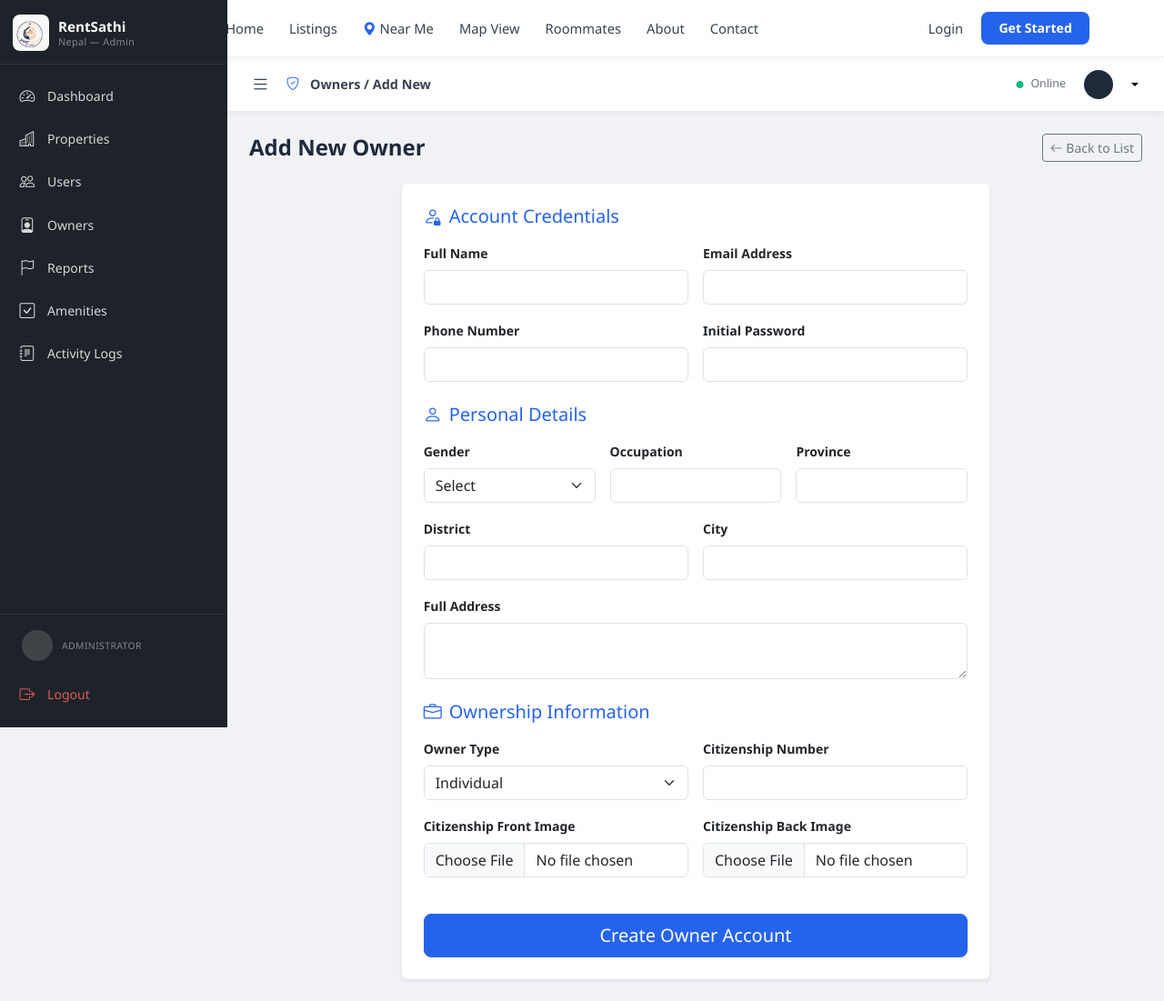
After one commit to Sudippaneru092/RentSathiNepal, a Python web app: template app/templates/admin/add_owner.html in a window 1280 px wide. The commit adds this page. Shown: the whole page at 91% size. Run offline with Jinja, Linux system fonts and the light colour scheme; the template is opened without the code that fills it, so the values that code supplies are empty.

Commit message:
user creation functionality :admin

```diff
--- /dev/null
+++ b/app/templates/admin/add_owner.html
@@ -0,0 +1,105 @@
+{% extends "admin/admin_base.html" %}
+
+{% block admin_breadcrumb %}Owners / Add New{% endblock %}
+
+{% block admin_content %}
+<div class="d-flex align-items-center justify-content-between mb-4">
+    <h4 class="fw-bold mb-0">Add New Owner</h4>
+    <a href="{{ url_for('admin.owners') }}" class="btn btn-outline-secondary btn-sm">
+        <i class="bi bi-arrow-left"></i> Back to List
+    </a>
+</div>
+
+<div class="row">
+    <div class="col-lg-8 mx-auto">
+        <form method="POST" enctype="multipart/form-data" class="card border-0 shadow-sm">
+            <div class="card-body p-4">
+
+                <!-- Section 1: Account Credentials -->
+                <h5 class="text-primary mb-3"><i class="bi bi-person-lock me-2"></i>Account Credentials</h5>
+                <div class="row g-3 mb-4">
+                    <div class="col-md-6">
+                        <label class="form-label small fw-bold">Full Name</label>
+                        <input type="text" name="full_name" class="form-control" required>
+                    </div>
+                    <div class="col-md-6">
+                        <label class="form-label small fw-bold">Email Address</label>
+                        <input type="email" name="email" class="form-control" required>
+                    </div>
+                    <div class="col-md-6">
+                        <label class="form-label small fw-bold">Phone Number</label>
+                        <input type="text" name="phone" class="form-control">
+                    </div>
+                    <div class="col-md-6">
+                        <label class="form-label small fw-bold">Initial Password</label>
+                        <input type="password" name="password" class="form-control" required minlength="8">
+                    </div>
+                </div>
+
+                <!-- Section 2: Personal Details -->
+                <h5 class="text-primary mb-3"><i class="bi bi-person me-2"></i>Personal Details</h5>
+                <div class="row g-3 mb-4">
+                    <div class="col-md-4">
+                        <label class="form-label small fw-bold">Gender</label>
+                        <select name="gender" class="form-select">
+                            <option value="">Select</option>
+                            <option value="male">Male</option>
+                            <option value="female">Female</option>
+                            <option value="other">Other</option>
+                        </select>
+                    </div>
+                    <div class="col-md-4">
+                        <label class="form-label small fw-bold">Occupation</label>
+                        <input type="text" name="occupation" class="form-control">
+                    </div>
+                    <div class="col-md-4">
+                        <label class="form-label small fw-bold">Province</label>
+                        <input type="text" name="province" class="form-control">
+                    </div>
+                    <div class="col-md-6">
+                        <label class="form-label small fw-bold">District</label>
+                        <input type="text" name="district" class="form-control">
+                    </div>
+                    <div class="col-md-6">
+                        <label class="form-label small fw-bold">City</label>
+                        <input type="text" name="city" class="form-control">
+                    </div>
+                    <div class="col-12">
+                        <label class="form-label small fw-bold">Full Address</label>
+                        <textarea name="address" class="form-control" rows="2"></textarea>
+                    </div>
+                </div>
+
+                <!-- Section 3: Business/Ownership Info -->
+                <h5 class="text-primary mb-3"><i class="bi bi-briefcase me-2"></i>Ownership Information</h5>
+                <div class="row g-3 mb-4">
+                    <div class="col-md-6">
+                        <label class="form-label small fw-bold">Owner Type</label>
+                        <select name="owner_type" class="form-select" required>
+                            <option value="individual">Individual</option>
+                            <option value="agency">Agency</option>
+                        </select>
+                    </div>
+                    <div class="col-md-6">
+                        <label class="form-label small fw-bold">Citizenship Number</label>
+                        <input type="text" name="citizenship_number" class="form-control">
+                    </div>
+                    <div class="col-md-6">
+                        <label class="form-label small fw-bold">Citizenship Front Image</label>
+                        <input type="file" name="citizenship_front" class="form-control" accept="image/*">
+                    </div>
+                    <div class="col-md-6">
+                        <label class="form-label small fw-bold">Citizenship Back Image</label>
+                        <input type="file" name="citizenship_back" class="form-control" accept="image/*">
+                    </div>
+                </div>
+
+                <div class="d-grid gap-2 pt-3">
+                    <button type="submit" class="btn btn-primary btn-lg">Create Owner Account</button>
+                </div>
+
+            </div>
+        </form>
+    </div>
+</div>
+{% endblock %}
--- a/app/templates/admin/owners.html
+++ b/app/templates/admin/owners.html
@@ -5,7 +5,11 @@
 {% block admin_content %}
 <div class="d-flex align-items-center gap-3 mb-4">
     <h4 class="fw-bold mb-0">Owner Verifications</h4>
+    <a href="{{ url_for('admin.create_owner') }}" class="btn btn-primary">
+        <i class="bi bi-plus-lg me-1"></i> Add New Owner
+    </a>
 </div>
+
 
 <!-- Filter -->
 <div class="card border-0 shadow-sm mb-4">
```
Also changed, not shown: app/admin/routes.py (+172 -0 lines), app/templates/admin/create_users.html (added, +94 -0 lines), app/templates/admin/users.html (+15 -2 lines).
